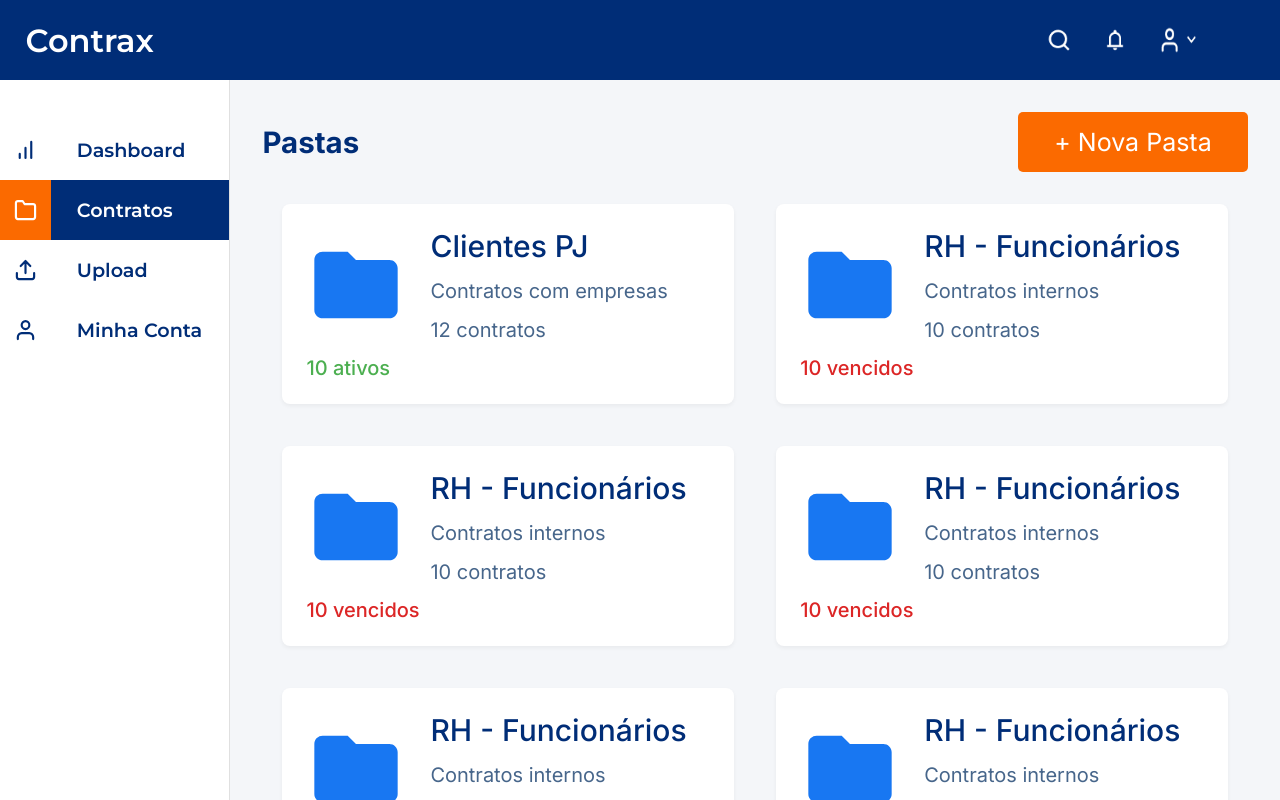
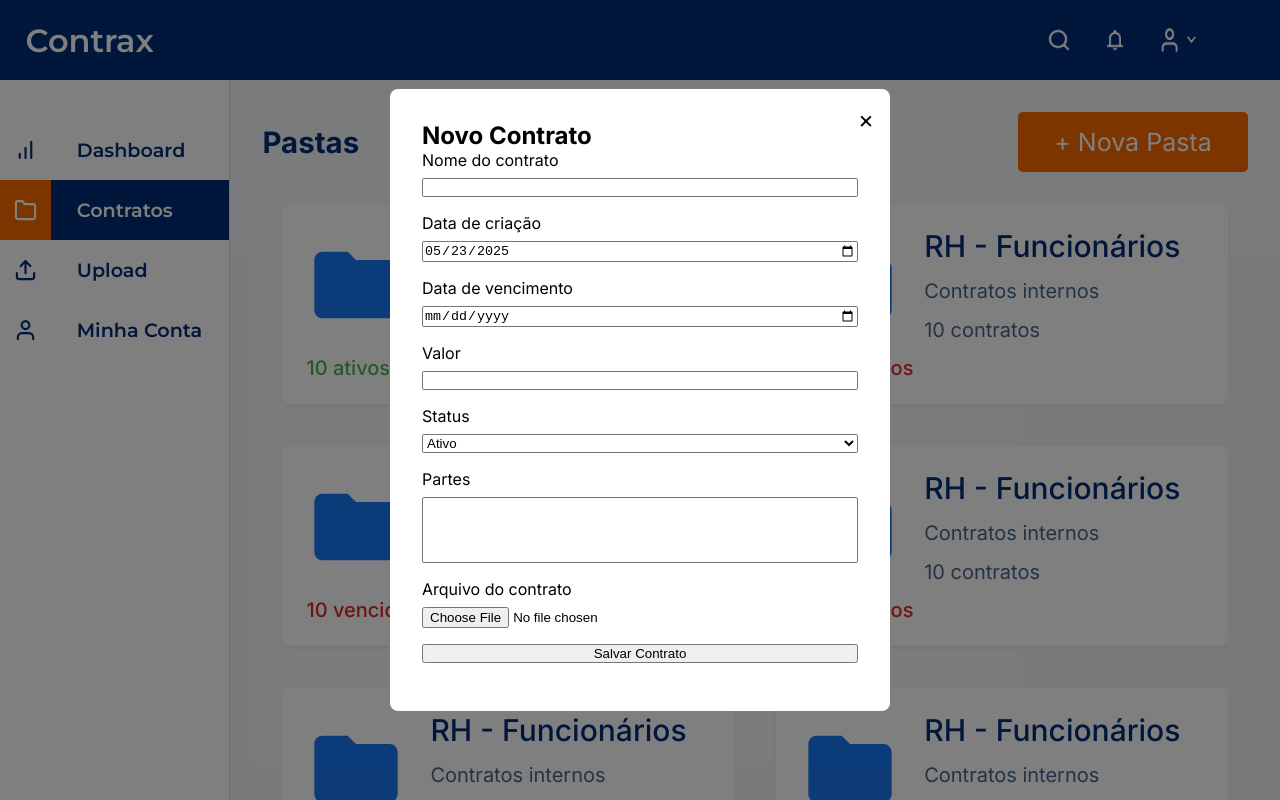
Before and after one commit to Gabstaudt/Contrax, a plain HTML site: page contratos/contratos.html in a window 1280 px wide. Both pictures are taken after a click on the button "+ Nova Pasta". Drawn offline with Linux system fonts and the light colour scheme; files whose address does not match are found by name.

Commit message:
alterações de adicionar um novo contrato

```diff
--- a/contratos/contratos.css
+++ b/contratos/contratos.css
@@ -233,3 +233,41 @@ body, html {
 .pasta-status.avencer {
   color: #FB6A00;
 }
+
+
+.modal-overlay {
+    position: fixed;
+    top: 0;
+    left: 0;
+    width: 100%;
+    height: 100%;
+    background: rgba(0, 0, 0, 0.5);
+    display: flex;
+    align-items: center;
+    justify-content: center;
+    z-index: 1000;
+  }
+
+  .modal-content {
+    background: #fff;
+    padding: 2rem;
+    border-radius: 8px;
+    width: 100%;
+    max-width: 500px;
+    position: relative;
+  }
+
+  .modal-close {
+    position: absolute;
+    top: 1rem;
+    right: 1rem;
+    cursor: pointer;
+    font-size: 1.5rem;
+  }
+
+  form input, form textarea, form button, form select {
+    display: block;
+    width: 100%;
+    margin-top: 0.5rem;
+    margin-bottom: 1rem;
+  }
--- a/contratos/contratos.html
+++ b/contratos/contratos.html
@@ -51,6 +51,44 @@
           </div>
           <p class="pasta-status vencido">10 vencidos</p>
         </div>
+
+<div id="modalNovoContrato" class="modal-overlay" style="display: none;">
+  <div class="modal-content">
+    <span class="modal-close" onclick="fecharModal()">&times;</span>
+    <h2>Novo Contrato</h2>
+
+    <form id="formNovoContrato">
+      <label for="nome">Nome do contrato</label>
+      <input type="text" id="nome" name="nome" required>
+
+      <label for="data_criacao">Data de criação</label>
+      <input type="date" id="data_criacao" name="data_criacao">
+
+      <label for="data_vencimento">Data de vencimento</label>
+      <input type="date" id="data_vencimento" name="data_vencimento">
+
+      <label for="valor">Valor</label>
+      <input type="number" id="valor" name="valor" step="0.01">
+
+      <label for="status">Status</label>
+      <select id="status" name="status">
+        <option value="ativo">Ativo</option>
+        <option value="vencido">Vencido</option>
+        <option value="cancelado">Cancelado</option>
+      </select>
+
+      <label for="partes">Partes</label>
+      <select id="partes" name="partes" multiple>
+        <!-- Preenchido dinamicamente -->
+      </select>
+
+      <label for="arquivo">Arquivo do contrato</label>
+      <input type="file" id="arquivo" name="arquivo" accept=".pdf,.doc,.docx" required>
+
+      <button type="submit">Salvar Contrato</button>
+    </form>
+  </div>
+</div>
 
         <!--  -->
         <div class="pasta-card">
--- a/contratos/contratos.js
+++ b/contratos/contratos.js
@@ -69,3 +69,44 @@ sidebar = sidebar
   .replace('{{conta}}', '');
 document.getElementById('sidebar-container').innerHTML = sidebar;
 console.log('[✔] Sidebar carregada e atualizada');
+
+document.querySelector('.nova-pasta-btn').addEventListener('click', () => {
+    document.getElementById('modalNovoContrato').style.display = 'flex';
+    document.getElementById('data_criacao').value = new Date().toISOString().split('T')[0];
+  });
+
+  function fecharModal() {
+    document.getElementById('modalNovoContrato').style.display = 'none';
+  }
+
+  document.getElementById('formNovoContrato').addEventListener('submit', async (e) => {
+    e.preventDefault();
+
+    const form = document.getElementById('formNovoContrato');
+    const formData = new FormData(form);
+
+    const token = localStorage.getItem('token');
+
+    try {
+      const response = await fetch('http://localhost:3000/contratos', {
+        method: 'POST',
+        headers: {
+          'Authorization': 'Bearer ' + token
+        },
+        body: formData
+      });
+
+      const result = await response.json();
+
+      if (response.ok) {
+        alert('Contrato salvo com sucesso!');
+        fecharModal();
+        form.reset();
+      } else {
+        alert('Erro ao salvar contrato: ' + (result.mensagem || 'Erro desconhecido.'));
+      }
+    } catch (error) {
+      console.error('Erro na requisição:', error);
+      alert('Erro inesperado ao salvar contrato.');
+    }
+  });
```
Also changed, not shown: Inicial/inicial.js (line endings or trailing spaces).
